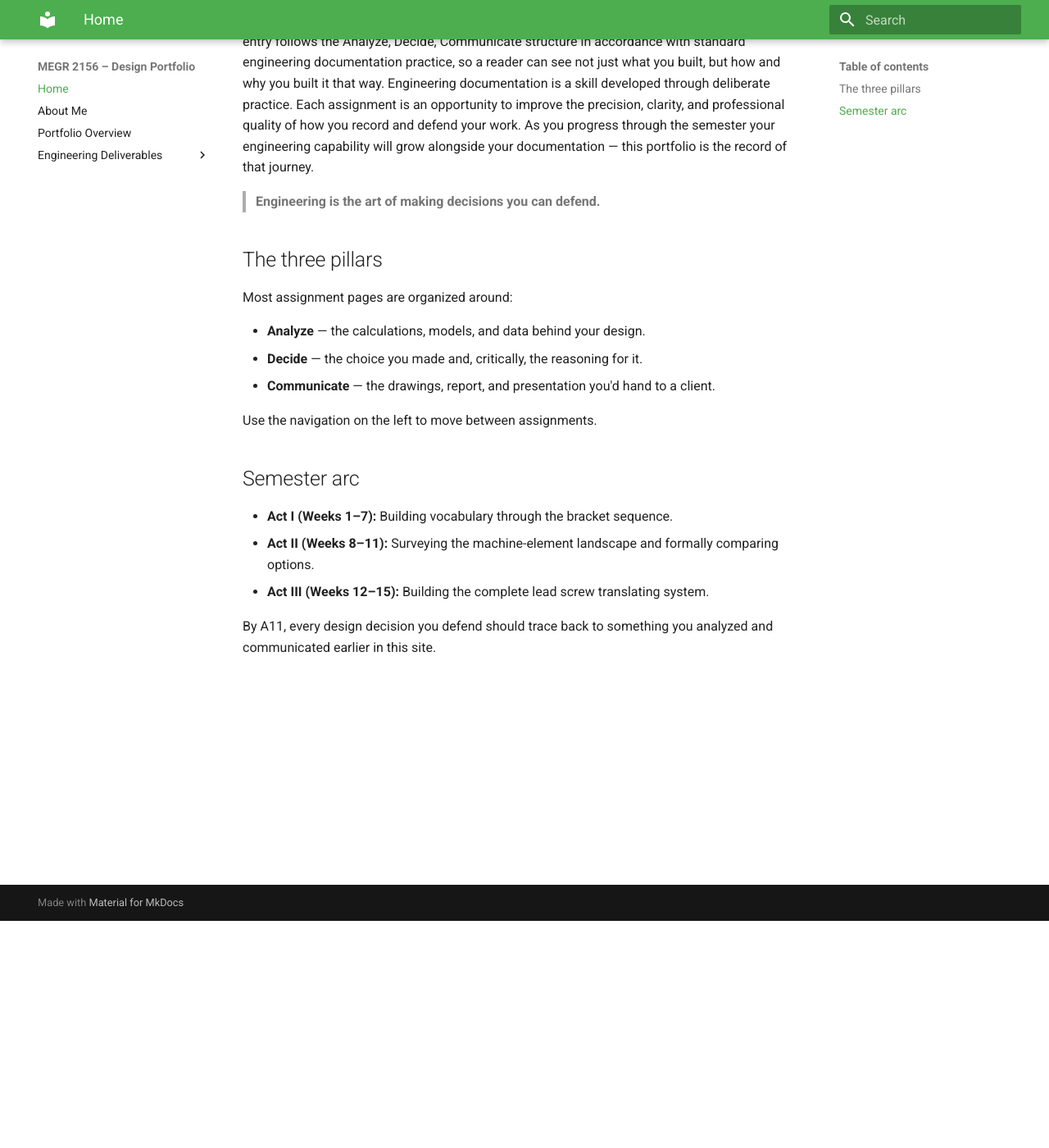
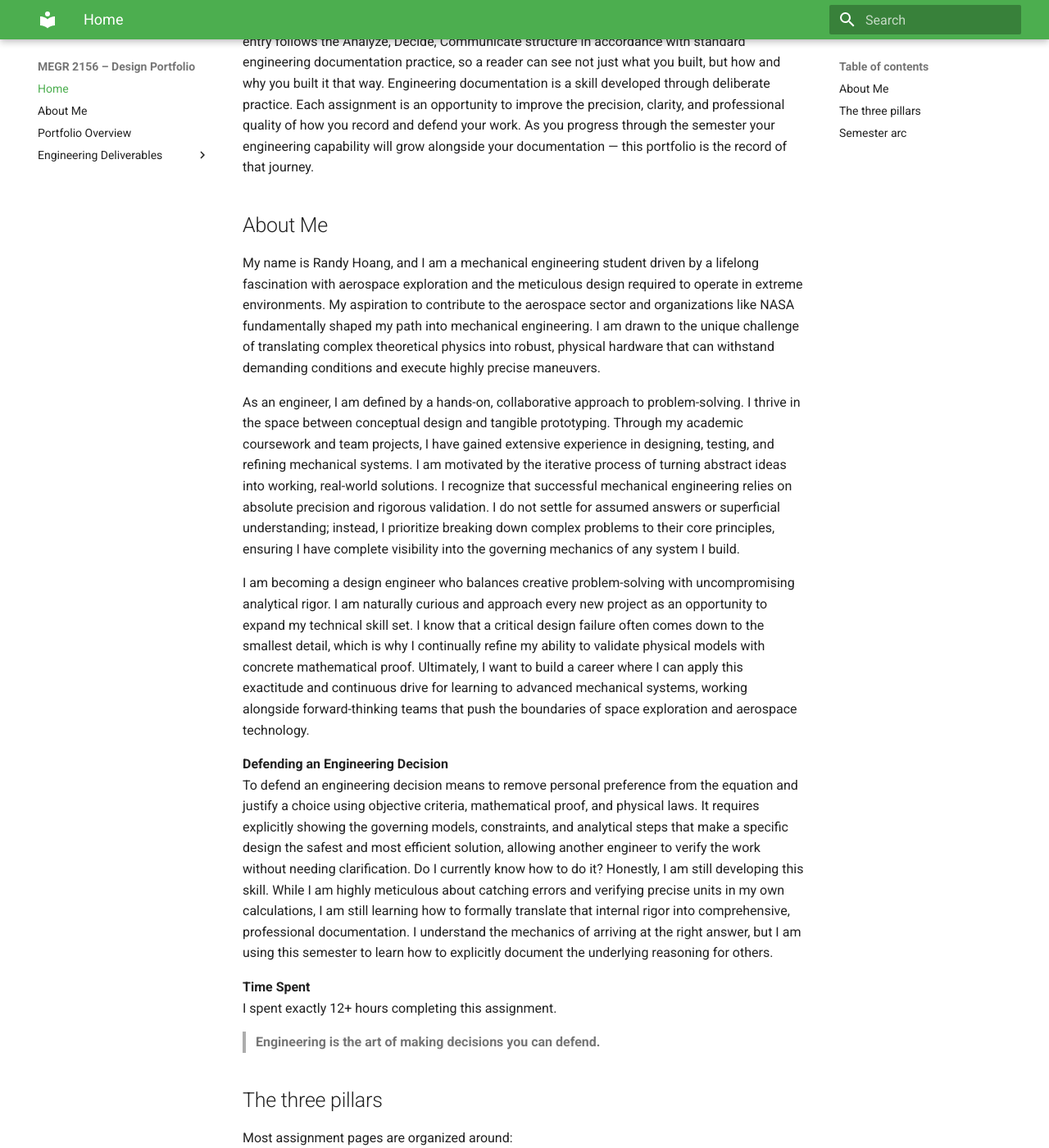
Before and after one commit to rhoang628/megr2156-portfolio, an MkDocs documentation site: the page built from docs/index.md, in a window 1280 px wide and 1400 px high, scrolled down 277 px. Shown: the whole window at 82% size. Built offline with MkDocs 1.6.1 and Material for MkDocs 9.7.7, drawn with Linux system fonts in a browser that asks for light colours.

Commit message:
Enhance documentation with personal insights and reflections
Added an 'About Me' section detailing personal background, aspirations, and approach to engineering. Included a segment on defending engineering decisions and time spent on the assignment.

```diff
--- a/docs/index.md
+++ b/docs/index.md
@@ -3,6 +3,19 @@
 ![Randy Hoang - MEGR 2156 Portfolio](MEGR2156title.png)
 
 This site is the working record of your engineering design decisions across MEGR 2156. Every entry follows the Analyze, Decide, Communicate structure in accordance with standard engineering documentation practice, so a reader can see not just what you built, but how and why you built it that way. Engineering documentation is a skill developed through deliberate practice. Each assignment is an opportunity to improve the precision, clarity, and professional quality of how you record and defend your work. As you progress through the semester your engineering capability will grow alongside your documentation — this portfolio is the record of that journey.
+
+## About Me
+My name is Randy Hoang, and I am a mechanical engineering student driven by a lifelong fascination with aerospace exploration and the meticulous design required to operate in extreme environments. My aspiration to contribute to the aerospace sector and organizations like NASA fundamentally shaped my path into mechanical engineering. I am drawn to the unique challenge of translating complex theoretical physics into robust, physical hardware that can withstand demanding conditions and execute highly precise maneuvers.
+
+As an engineer, I am defined by a hands-on, collaborative approach to problem-solving. I thrive in the space between conceptual design and tangible prototyping. Through my academic coursework and team projects, I have gained extensive experience in designing, testing, and refining mechanical systems. I am motivated by the iterative process of turning abstract ideas into working, real-world solutions. I recognize that successful mechanical engineering relies on absolute precision and rigorous validation. I do not settle for assumed answers or superficial understanding; instead, I prioritize breaking down complex problems to their core principles, ensuring I have complete visibility into the governing mechanics of any system I build.
+
+I am becoming a design engineer who balances creative problem-solving with uncompromising analytical rigor. I am naturally curious and approach every new project as an opportunity to expand my technical skill set. I know that a critical design failure often comes down to the smallest detail, which is why I continually refine my ability to validate physical models with concrete mathematical proof. Ultimately, I want to build a career where I can apply this exactitude and continuous drive for learning to advanced mechanical systems, working alongside forward-thinking teams that push the boundaries of space exploration and aerospace technology.
+
+**Defending an Engineering Decision**
+To defend an engineering decision means to remove personal preference from the equation and justify a choice using objective criteria, mathematical proof, and physical laws. It requires explicitly showing the governing models, constraints, and analytical steps that make a specific design the safest and most efficient solution, allowing another engineer to verify the work without needing clarification. Do I currently know how to do it? Honestly, I am still developing this skill. While I am highly meticulous about catching errors and verifying precise units in my own calculations, I am still learning how to formally translate that internal rigor into comprehensive, professional documentation. I understand the mechanics of arriving at the right answer, but I am using this semester to learn how to explicitly document the underlying reasoning for others.
+
+**Time Spent**
+I spent exactly 12+ hours completing this assignment.
 
 > **Engineering is the art of making decisions you can defend.**
 
```
